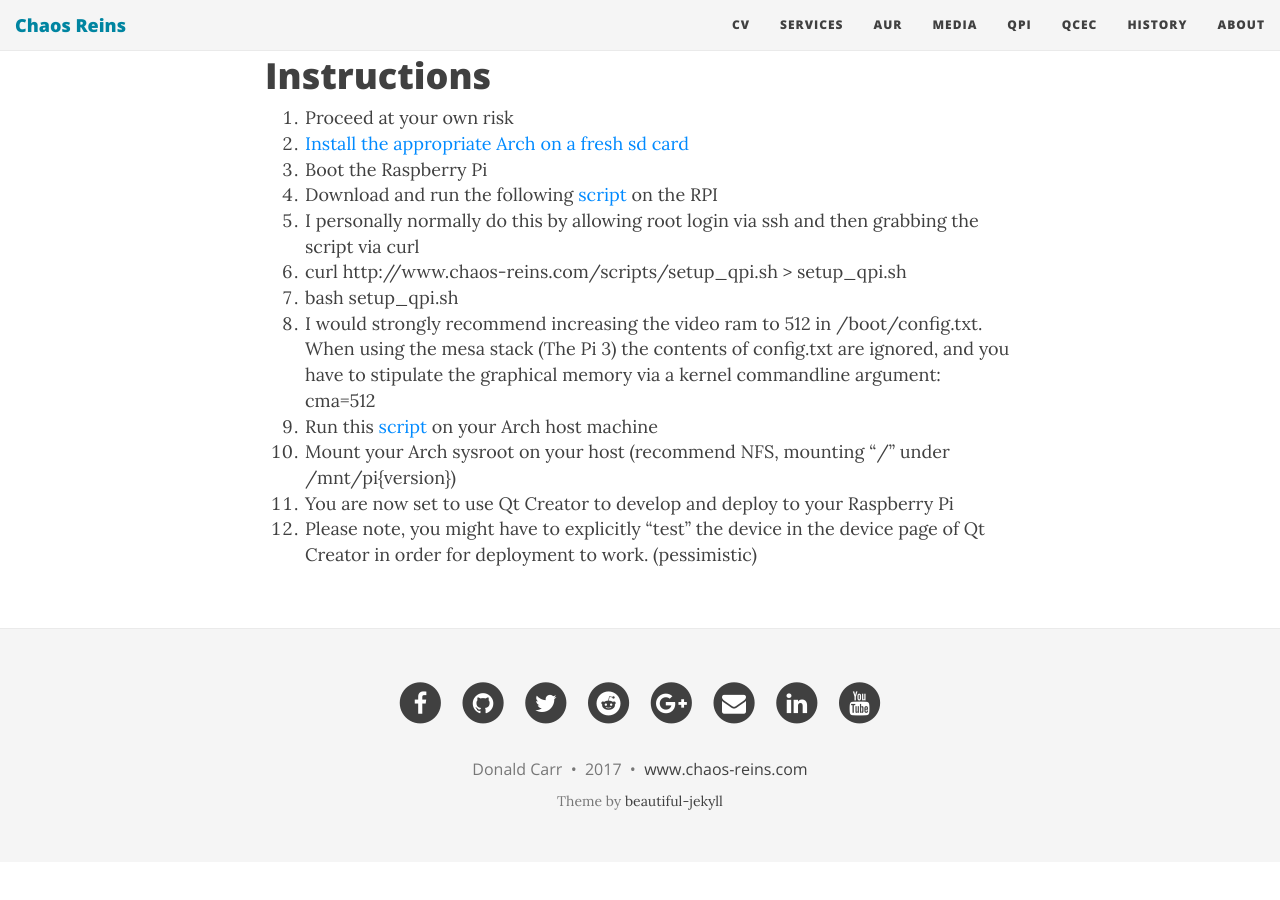
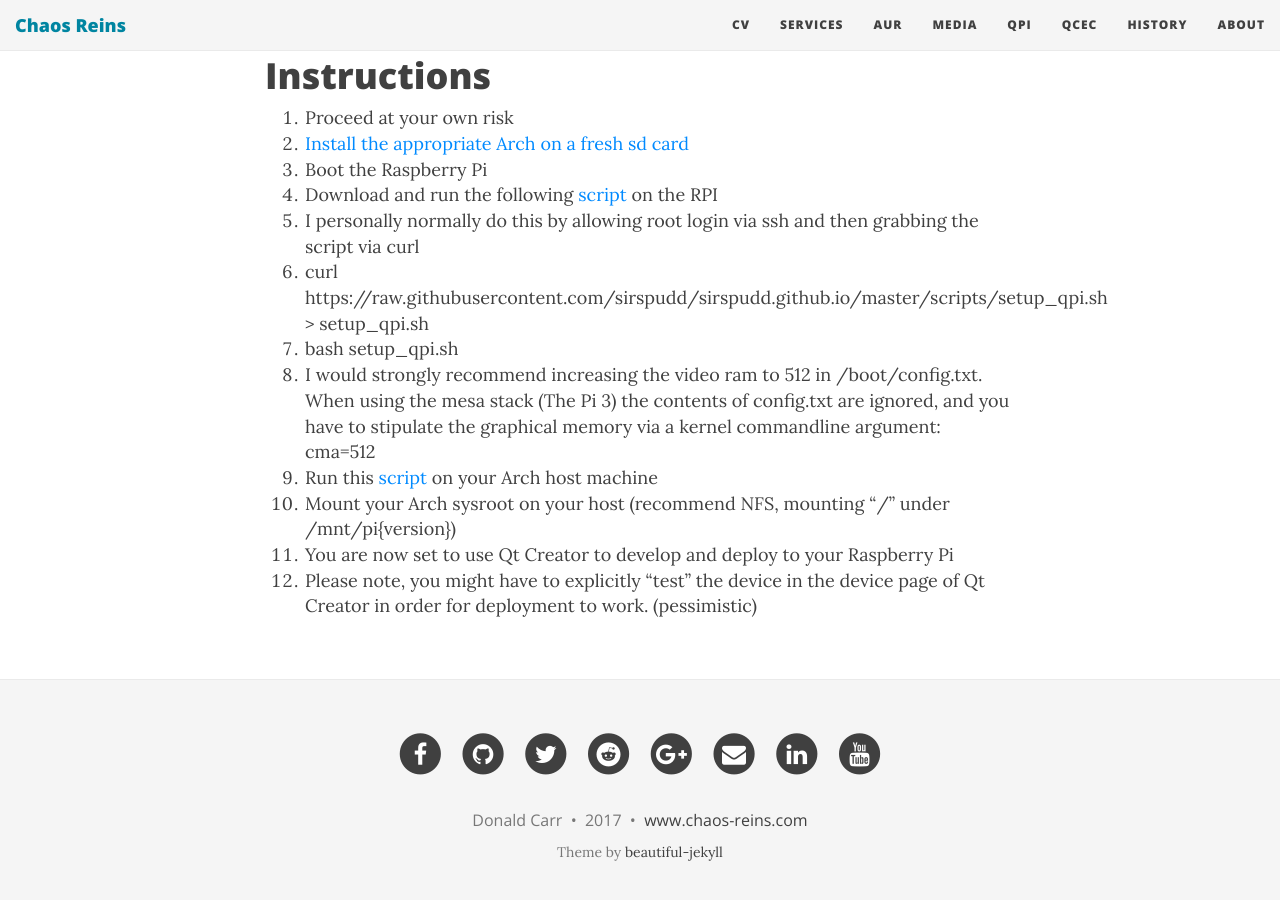
Before and after one commit to sirspudd/sirspudd.github.io, a Jekyll site: the page built from pages/qpi.md, in a window 1280 px wide and 900 px high, scrolled down 2945 px. Built offline with Jekyll 4.4.1, drawn with Linux system fonts in a browser that asks for light colours; nearby versions of some CDN libraries; before the commit the page ends 3807 px from its top, so only the background shows below that; some of the changed lines change nothing that is shown.

Commit message:
Move from github pages URL to raw git path
Avoid stale scripts on script update

```diff
--- a/pages/qpi.md
+++ b/pages/qpi.md
@@ -75,9 +75,9 @@
 0. Proceed at your own risk
 0. [Install the appropriate Arch on a fresh sd card](https://archlinuxarm.org/platforms/armv7/broadcom/raspberry-pi-2)
 0. Boot the Raspberry Pi
-0. Download and run the following [script](http://www.chaos-reins.com/scripts/setup_qpi.sh) on the RPI
+0. Download and run the following [script](https://raw.githubusercontent.com/sirspudd/sirspudd.github.io/master/scripts/setup_qpi.sh) on the RPI
 0. I personally normally do this by allowing root login via ssh and then grabbing the script via curl
-0. curl http://www.chaos-reins.com/scripts/setup_qpi.sh > setup_qpi.sh
+0. curl https://raw.githubusercontent.com/sirspudd/sirspudd.github.io/master/scripts/setup_qpi.sh > setup_qpi.sh
 0. bash setup_qpi.sh
 0. I would strongly recommend increasing the video ram to 512 in /boot/config.txt. When using the mesa stack (The Pi 3) the contents of config.txt are ignored, and you have to stipulate the graphical memory via a kernel commandline argument: cma=512
 0. Run this [script](http://www.chaos-reins.com/scripts/setup_qpi_host.sh) on your Arch host machine
```
